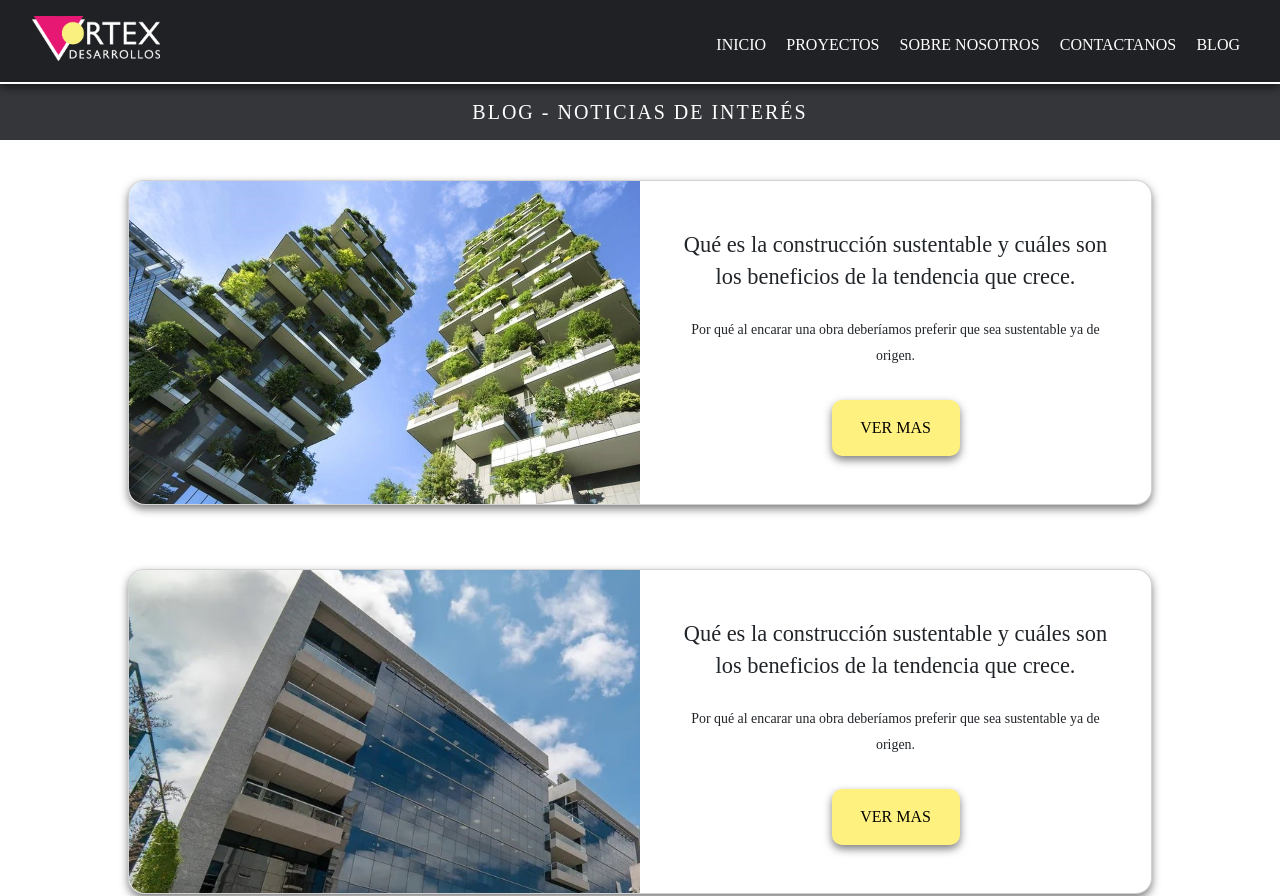
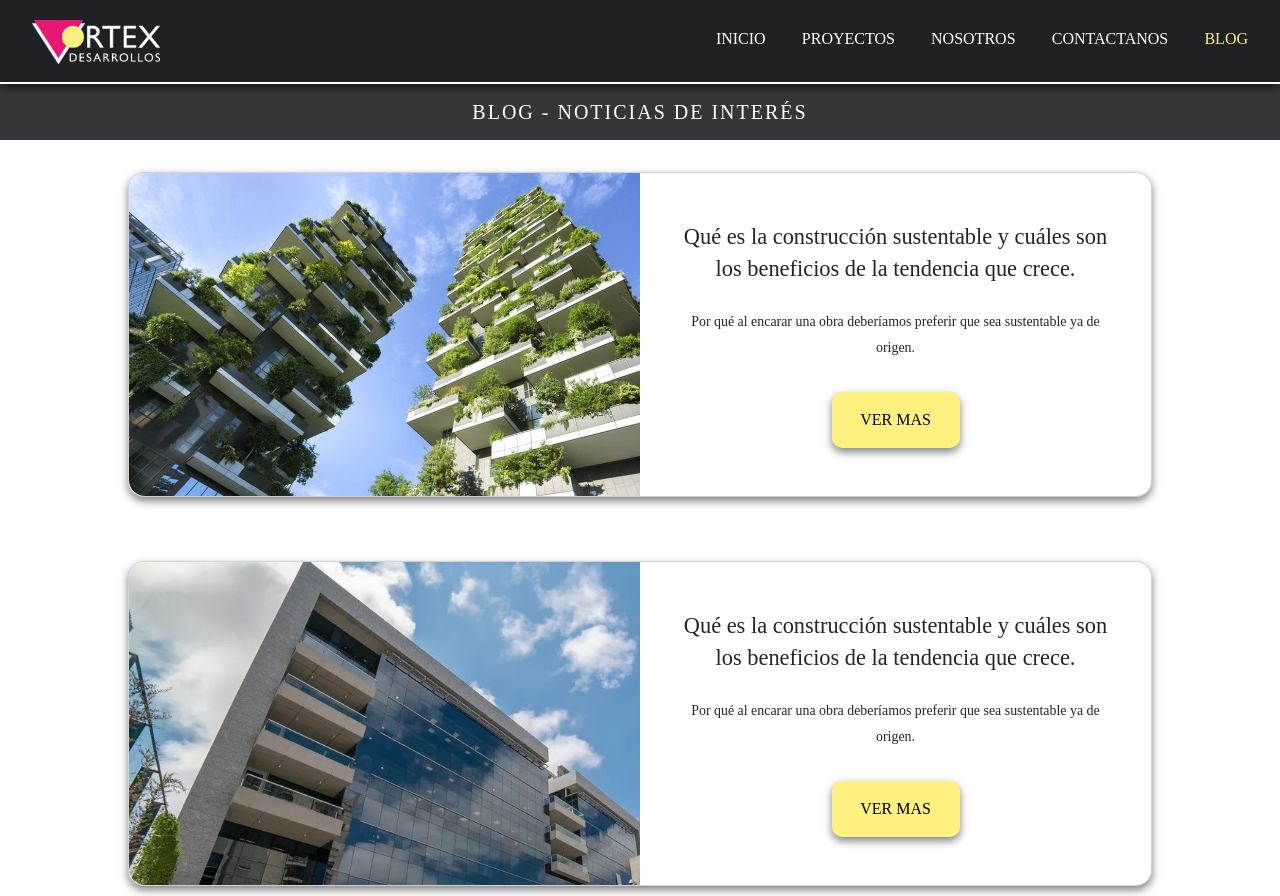
Before and after one commit to Manuhnz/primer_repositorio, a plain HTML site: page pages/blog.html in a window 1280 px wide. Shown: the top 896 px of the page. Drawn offline with nearby package versions, Linux system fonts and the light colour scheme; a web font is replaced by a local one.

Commit message:
nav bar terminado

```diff
--- a/css/ada28.css
+++ b/css/ada28.css
@@ -14,6 +14,10 @@
     grid-area: ada28;
     display: flex;
     flex-direction: column;
+}
+
+.navMenu li a {
+    text-decoration: none;
 }
 
 .mapa {
@@ -34,4 +38,12 @@
         "ada28 ada28 ada28 ada28"
         "footer footer footer footer";
     }
+
+    .navMenu {
+        height: 6.25rem;
+    }
+
+    .navMenu li {
+        line-height: 5.80rem;
+    }
 }
--- a/css/blog.css
+++ b/css/blog.css
@@ -14,6 +14,10 @@
     grid-area: blog;
     display: flex;
     flex-direction: column;
+}
+
+.navMenu li a {
+    text-decoration: none;
 }
 
 .card {
@@ -75,6 +79,13 @@
         "footer footer footer footer";
     }
 
+    .navMenu {
+        height: 6.25rem;
+    }
+
+    .navMenu li {
+        line-height: 5.80rem;
+    }
 
     .card {
         display: flex;
--- a/css/styles.css
+++ b/css/styles.css
@@ -1,6 +1,8 @@
 * {
     margin: 0;
     padding: 0;
+    text-decoration: none;
+    list-style: none;
     box-sizing: border-box;
 }
 
@@ -24,88 +26,14 @@ body {
     width: 100vw;
 }
 
-main {
-    padding-top: 5.25rem;
-}
-
-h2 {
-    text-transform: uppercase;
-    letter-spacing: 2px;
-    font-family: anton;
-    font-size: 1.25rem;
-    color: white;
-    background-color: #35363A;
-    background-blend-mode: soft-light;
-    font-weight: 100;
-    text-align: center;
-    padding: 1rem 2rem;
-    letter-spacing: 2px;
-}
-
-h3 {
-    text-transform: uppercase;
-    font-family: poppins;
-    font-weight: 400;
-    font-size: 0.87rem;
-    text-align: center;
-    padding: 1rem 0;
-}
-
-h4 {
-    text-transform: uppercase;
-    font-family: poppins;
-    font-weight: 400;
-    font-size: 0.80rem;
-    text-align: center;
-}
-
-h5 {
-    font-family: poppins;
-    font-size: 1.2rem;
-    font-weight: 500;
-    text-align: center;
-    padding: 1rem;
-    background-color: #ffffff;
-    border-radius: 1rem 1rem 0 0;
-    width: 100%;
-}
-
-h6 {
-    font-family: poppins;
-    font-size: 0.87rem;
-    line-height: 1.6rem;
-    font-weight: 400;
-    margin: 1rem;
-    text-align: center;
-}
-
-p {
-    font-family: poppins;
-    font-size: 0.87rem;
-    line-height: 1.6rem;
-    font-weight: 400;
-    margin: 1rem;
-    text-align: center;
-}
-
 header {
     height:5.25rem;
     width: 100vw;
     background-color: #202124;
     position: fixed;
-    border-bottom: 2px solid white;
     align-items: center;
     filter: drop-shadow(0px 4px 4px rgba(0, 0, 0, 0.5));
     z-index: 3;
-}
-
-header .nav {
-    grid-area: nav;
-    display: flex;
-    flex-direction: row;
-    flex-wrap: nowrap;
-    justify-content: space-between;
-    align-items: center;
 }
 
 .navLogo {
@@ -116,36 +44,66 @@ header .nav {
     animation-duration: 2s;
 }
 
+nav {
+    height:5.25rem;
+    width: 100vw;
+    display: flex;
+    justify-content: space-between;
+    align-items: center;
+}
+
 .navIcono {
-    background-color: #202124;
+    font-size: 1.5rem;
     color: white;
-    padding: 1rem;
-    margin: 0 2rem;
+    margin-right: 1rem;
+    cursor: pointer;
 }
 
 .navMenu {
+    position: fixed;
+    width: 100%;
+    height: 0vh;
+    top: 5.25rem;
+    background-color: #202124;
+    padding-left: 1rem;
+    border-bottom: white solid 2px;
+    transition: all .5s;
+}
+
+.navMenu li {
+    display: none;
+    line-height: 2rem;
+    padding: 1rem;
+    transition: all .5s;
+}
+
+.navMenu li a {
+     color: white;
+     text-transform: uppercase;
+     font-family: poppins;
+     font-weight: 400;
+}
+
+.navMenu li a.activo {
+    color: #FEF17F;
+    font-weight: 500;
+    transition: .3s;
+}
+
+#check {
     display: none;
 }
 
-nav ul {
-    padding: 2rem;
+#check:checked ~ .navMenu {
+    height: 21rem;
 }
 
-nav ul li {
-    position: relative;
-    display: inline-block;
-    padding: 0.5rem;
-    flex: auto;
+#check:checked ~ .navMenu li {
+    display: block;
 }
 
-.navMenuItem {
-    font-family: poppins;
-    text-transform: uppercase;
-    list-style: none;
-    text-decoration: none;
-    color: white;
-    font-size: 1rem;
-    position: relative;
+main {
+    padding-top: 5.25rem;
 }
 
 .portada {
@@ -274,6 +232,68 @@ nav ul li {
     color: rgb(163, 163, 163);
 }
 
+
+h2 {
+    text-transform: uppercase;
+    letter-spacing: 2px;
+    font-family: anton;
+    font-size: 1.25rem;
+    color: white;
+    background-color: #35363A;
+    background-blend-mode: soft-light;
+    font-weight: 100;
+    text-align: center;
+    padding: 1rem 2rem;
+    margin: 0;
+    letter-spacing: 2px;
+}
+
+h3 {
+    text-transform: uppercase;
+    font-family: poppins;
+    font-weight: 400;
+    font-size: 0.87rem;
+    text-align: center;
+    padding: 1rem 0;
+}
+
+h4 {
+    text-transform: uppercase;
+    font-family: poppins;
+    font-weight: 400;
+    font-size: 0.80rem;
+    text-align: center;
+}
+
+h5 {
+    font-family: poppins;
+    font-size: 1.2rem;
+    font-weight: 500;
+    text-align: center;
+    padding: 1rem;
+    background-color: #ffffff;
+    border-radius: 1rem 1rem 0 0;
+    width: 100%;
+}
+
+h6 {
+    font-family: poppins;
+    font-size: 0.87rem;
+    line-height: 1.6rem;
+    font-weight: 400;
+    margin: 1rem;
+    text-align: center;
+}
+
+p {
+    font-family: poppins;
+    font-size: 0.87rem;
+    line-height: 1.6rem;
+    font-weight: 400;
+    margin: 1rem;
+    text-align: center;
+}
+
 footer {
     grid-area: footer;
     width: 100vw;
@@ -320,12 +340,12 @@ address {
         "footer footer footer footer";
     }
 
+    header {
+        border-bottom: 2px solid white;
+    }
+
     nav {
-        display: flex;
-        flex-direction: row;
-        flex-wrap: nowrap;
-        justify-content: space-between;
-        align-items: flex-start;
+        height: 5.25rem;
     }
 
     .navIcono {
@@ -333,31 +353,29 @@ address {
     }
 
     .navMenu {
-        display: inline;
+        position: relative;
+        height: 5.25rem;
+        top: 0;
+        background-color: none;
+        transition: none;
+        text-align: right;
+        padding-right: 1rem;
     }
 
-    li {
-        position: relative;
+    .navMenu li {
         display: inline-block;
-        list-style: none;
-        padding: 0.5rem 0;
-        flex: auto;
+        line-height: 4rem;
+        transition: none;
     }
 
-    .navMenuItem {
-        font-family: poppins;
-        font-size: 1rem;
-        font-weight: 400;
-        display: inline-block;
-        text-transform: uppercase;
+    .navMenu li a {
         text-decoration: none;
-        color: white;
         position: relative;
         transition: all 0.6s ease;
         top: -0.5rem;
     }
 
-    .navMenuItem::after {
+    .navMenu li a::after {
         content: "";
         position: absolute;
         height: 2px;
@@ -369,11 +387,11 @@ address {
         transition: 0.6s cubic-bezier(0.68, -0.55, 0.265, 1.55) all;
     }
 
-    .navMenuItem:hover {
+    .navMenu li a:hover {
         color: #FEF17F;
     }
 
-    .navMenuItem:hover::after {
+    .navMenu li a:hover::after {
         width: 100%;
     }
 
--- a/pages/blog.html
+++ b/pages/blog.html
@@ -18,21 +18,18 @@
     <header>
         <nav>
             <div class="nav">
-                 <img class="navLogo" src="../img/V.LOGOTYPE.W.png" alt="Logo Vortex">
-                 <div class="navIcono">
-                     <i class="fa-solid fa-bars"></i>
-                </div>
+                <img class="navLogo" src="../img/V.LOGOTYPE.W.png" alt="Logo Vortex">
             </div>
+            <input type="checkbox" id="check">
+            <label for="check" class="navIcono"><i class="fa-solid fa-bars"></i></label>
 
-            <div class="navMenu">
-                <ul>
-                    <li><a href="../Index.html" class="navMenuItem">Inicio</a></li>
-                    <li><a href="../pages/proyectos.html" class="navMenuItem">Proyectos</a></li>
-                    <li><a href="../pages/nosotros.html" class="navMenuItem">Sobre Nosotros</a></li>
-                    <li><a href="../pages/contactanos.html" class="navMenuItem">Contactanos</a></li>
-                    <li><a href="../pages/blog.html" class="navMenuItem">Blog</a></li>
-                </ul>
-            </div>
+            <ul class="navMenu">
+                <li><a href="../Index.html" class="navMenuItem">Inicio</a></li>
+                <li><a href="../pages/proyectos.html" class="navMenuItem">Proyectos</a></li>
+                <li><a href="../pages/nosotros.html" class="navMenuItem">Nosotros</a></li>
+                <li><a href="../pages/contactanos.html" class="navMenuItem">Contactanos</a></li>
+                <li><a class="activo" href="../pages/blog.html" class="navMenuItem">Blog</a></li>
+            </ul>
         </nav>
     </header>
 
```
Also changed, not shown: index.html (+9 -12 lines), pages/ada28.html (+10 -14 lines), pages/contactanos.html (+10 -14 lines), pages/nosotros.html (+4 -7 lines), pages/proyectos.html (+10 -13 lines).
